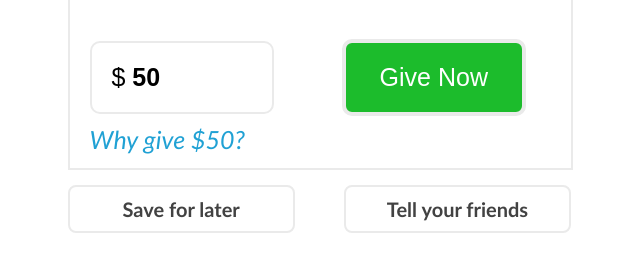
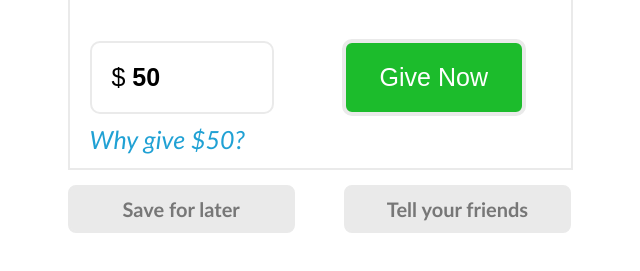
Before and after one commit to mjtedder/Teletype-Pre-Work-Part-1, a plain HTML site: page index.html in a window 1280 px wide. Shown: the part 417-688 px from the top of the page, without its empty margins (320-960 px from the left). Drawn offline with Linux system fonts and the light colour scheme.

Commit message:
Change bottom button colors

```diff
--- a/CSS/style.css
+++ b/CSS/style.css
@@ -56,7 +56,7 @@ h1 {
 	text-align: center; */
 }
 
-/* Tooltip content */
+/* Header content */
 .header {
 	margin-top: 20px;
 	grid-area: header;
@@ -70,6 +70,7 @@ h1 {
 	position: relative;
 }
 
+/* Tooltip styling */
 #tail1 {
     position: absolute;
     bottom: -20px;
@@ -157,10 +158,10 @@ it as placeholder text */
 	padding: 10px 30px;
 	border: 2px solid #eaeaea;
 	font-size: 20px;
-	color: #424242;
-	background: #ffffff;
+	color: #777;
+	background: #eaeaea;
 	font-weight: bold;
-	box-shadow: 1px 3px outset;
+	box-shadow: 5px 10px outset;
 	width: 45%;
 }
 
```
Also changed, not shown: index.html (+0 -1 lines).
